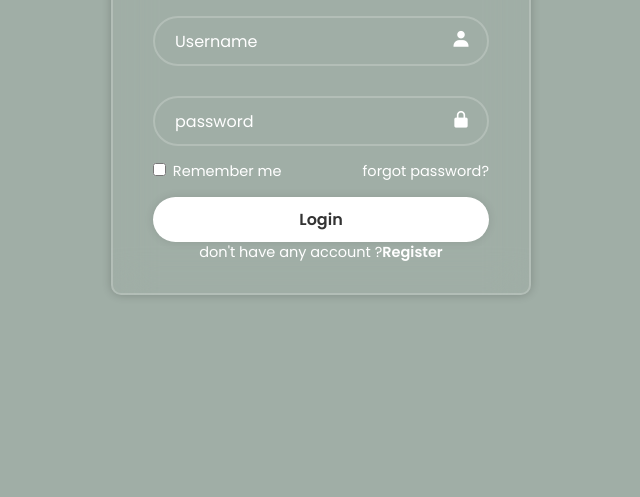
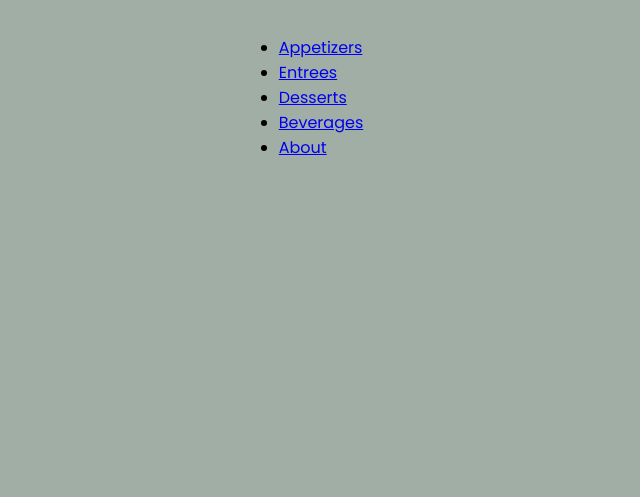
Before and after one commit to irakevine/Sp_C, a plain HTML site: page index.html in a window 1280 px wide. Shown: the part 303-800 px from the top of the page, without its empty margins (319-959 px from the left). Drawn offline with nearby package versions, Linux system fonts and the light colour scheme.

Commit message:
adding data

```diff
--- a/index.html
+++ b/index.html
@@ -1,4 +1,4 @@
-<!DOCTYPE html>
+<!-- <!DOCTYPE html>
 <html lang="en">
   <head>
     <meta charset="UTF-8" />
@@ -33,4 +33,23 @@
       </form>
     </div>
   </body>
+</html> -->
+
+<!DOCTYPE html>
+<html lang="en">
+  <head>
+    <meta charset="UTF-8" />
+    <meta name="viewport" content="width=device-width, initial-scale=1.0" />
+    <title>Css menu</title>
+    <link rel="stylesheet" href="style.css"
+  </head>
+  <body>
+    <ul>
+      <li><a href="one.html">Appetizers</a></li>
+      <li><a href="one.html"> Entrees </a></li>
+      <li><a href="one.html">Desserts</a></li>
+      <li><a href="one.html">Beverages</a></li>
+      <li><a href="one.html">About</a></li>
+    </ul>
+  </body>
 </html>
```
